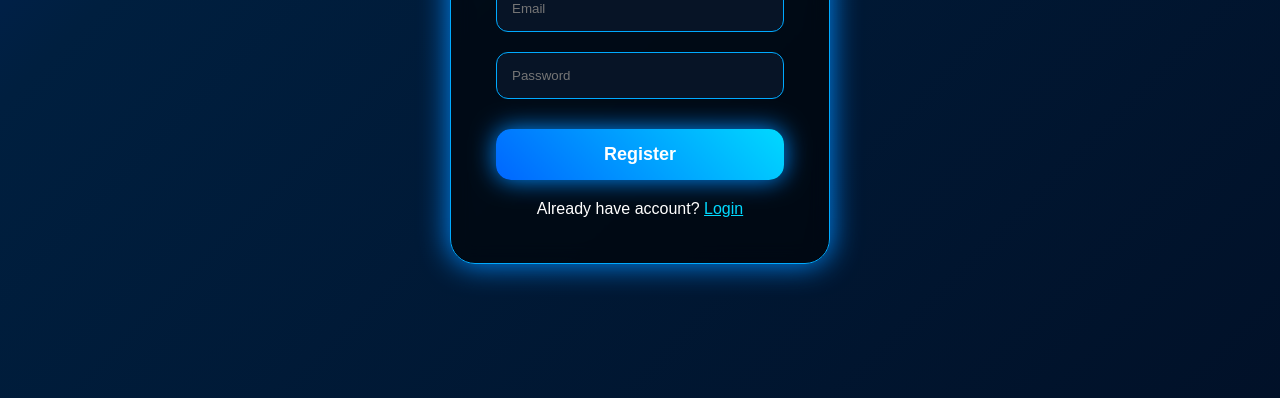
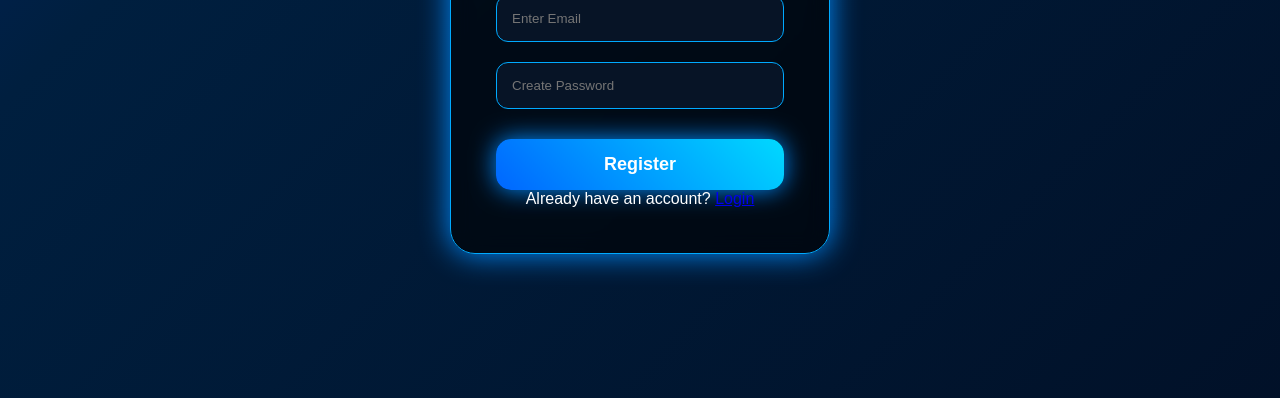
Before and after one commit to mohomadraihan69-cloud/zirowebsite, a plain HTML site: page register.html in a window 1280 px wide. Shown: the part 402-800 px from the top of the page. Drawn offline with Linux system fonts and the light colour scheme.

Commit message:
Add files via upload

```diff
--- a/register.html
+++ b/register.html
@@ -22,10 +22,16 @@
 <h1>Create Account</h1>
 
 
-<input id="email" type="email" placeholder="Email">
+<input
+id="email"
+type="email"
+placeholder="Enter Email">
 
 
-<input id="password" type="password" placeholder="Password">
+<input
+id="password"
+type="password"
+placeholder="Create Password">
 
 
 <button onclick="registerUser()">
@@ -36,11 +42,11 @@ Register
 
 
 
-<p style="margin-top:20px;">
+<p>
 
-Already have account?
+Already have an account?
 
-<a href="login.html" style="color:#00d9ff;">
+<a href="login.html">
 
 Login
 
```
